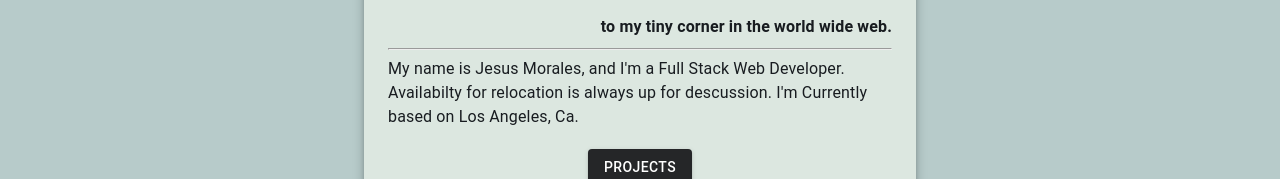
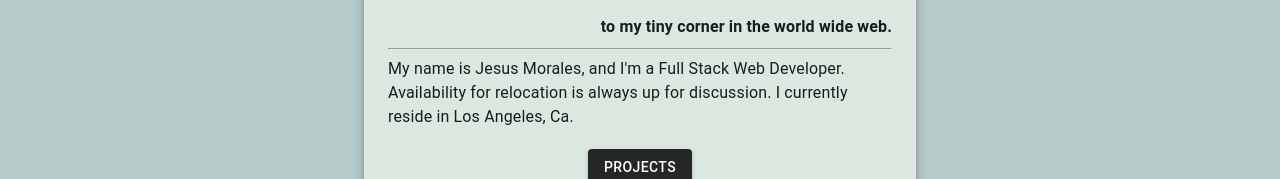
Before and after one commit to jmjles/Web_Portfolio, a React (Create React App) app: page / in a window 1280 px wide. Shown: the part 250-429 px from the top of the page. Built offline with nearby package versions, Linux system fonts and the light colour scheme.

Commit message:
Fixed some Grammer Problems

```diff
--- a/src/components/pages/home.js
+++ b/src/components/pages/home.js
@@ -32,14 +32,17 @@ function Home() {
       >
         <Card elevation={5}>
           <Paper>
-            <Font variant="h2" component='h1' align='left'>Welcome</Font>
-            <Font variant='subtitle1' align='right'>
+            <Font variant="h2" component="h1" align="left">
+              Welcome
+            </Font>
+            <Font variant="subtitle1" align="right">
               to my tiny corner in the world wide web.
             </Font>
-            <hr/>
+            <hr />
             <Font variant="body1" align="left">
               My name is Jesus Morales, and I'm a Full Stack Web Developer.<br/>
-              Availabilty for relocation is always up for descussion. I'm Currently based on Los Angeles, Ca.<br/>
+              Availability for relocation is always up for discussion. I
+              currently reside in Los Angeles, Ca.
             </Font>
             <br />
             <Button
```
